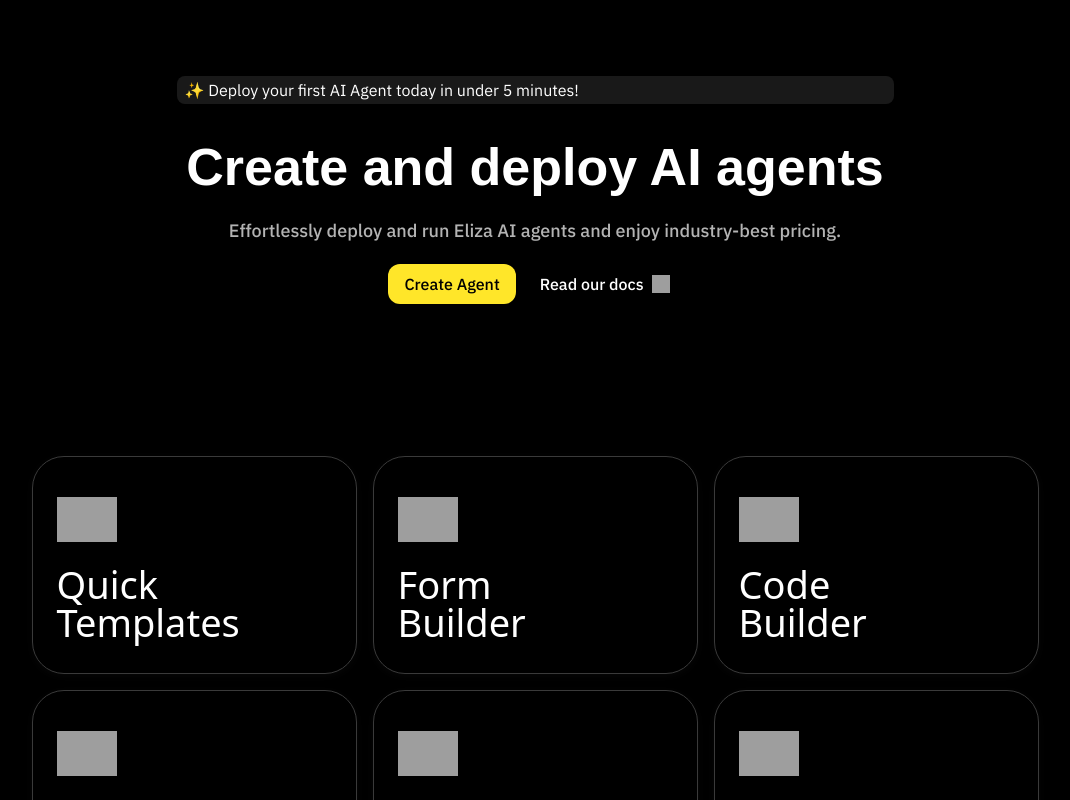
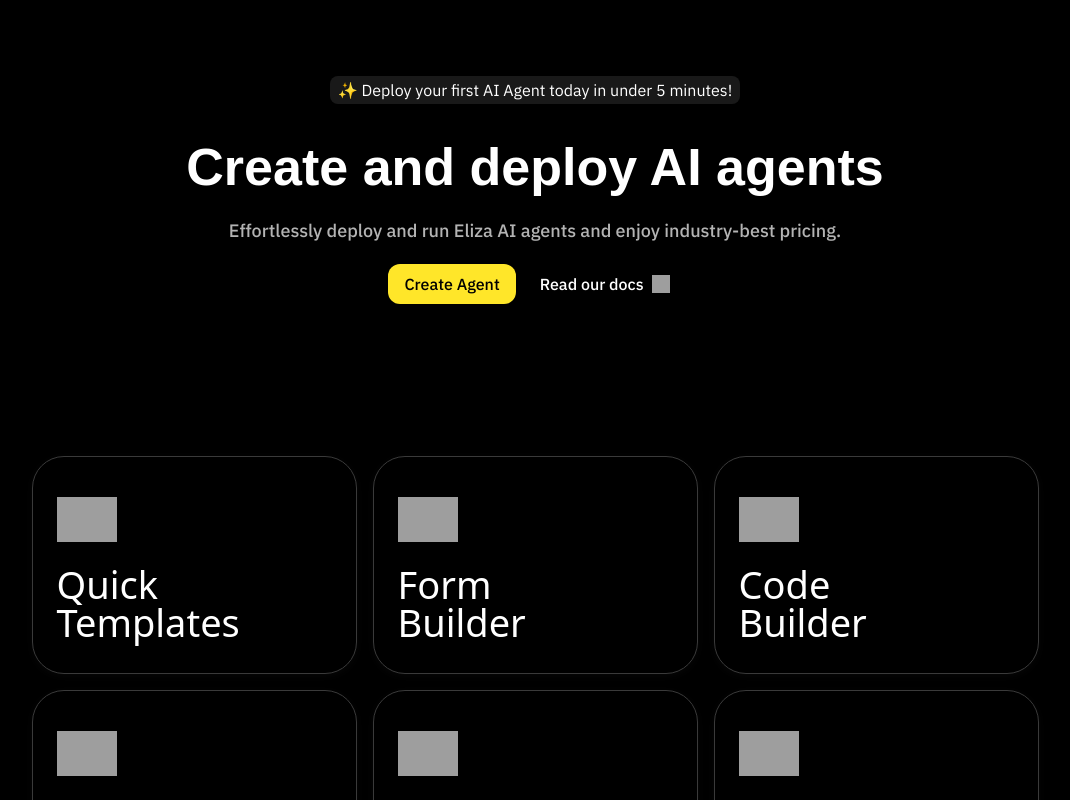
Before and after one commit to rollsmorr1/p-2836, a React (Vite) app: page / in a window 1280 px wide. Shown: the top 800 px of the page, without its empty margins (105-1175 px from the left). Built offline with nearby package versions, Linux system fonts and the light colour scheme; grey boxes are pictures that could not be loaded; a web font is replaced by a local one.

Commit message:
Align Hero section text
Align the width of the hero section text to its content and center it.

```diff
--- a/src/components/home/Hero.tsx
+++ b/src/components/home/Hero.tsx
@@ -2,7 +2,7 @@
 export function Hero() {
   return <section className="flex w-full flex-col overflow-hidden items-center px-52 max-md:max-w-full max-md:px-5 py-[76px]">
       <div className="flex w-[717px] max-w-full flex-col items-center">
-        <div className="self-stretch bg-[rgba(25,25,25,1)] overflow-hidden text-base font-ibm-plex text-white font-normal leading-none px-2 py-1.5 rounded-lg">
+        <div className="inline-flex mx-auto bg-[rgba(25,25,25,1)] overflow-hidden text-base font-ibm-plex text-white font-normal leading-none px-2 py-1.5 rounded-lg">
           ✨ Deploy your first AI Agent today in under 5 minutes!
         </div>
         <div className="self-stretch flex w-full flex-col items-center text-center mt-6 max-md:max-w-full">
```
